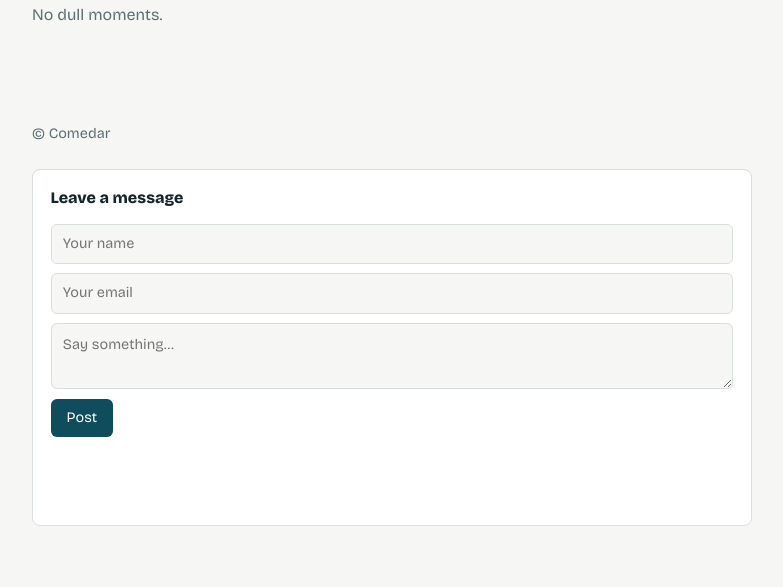
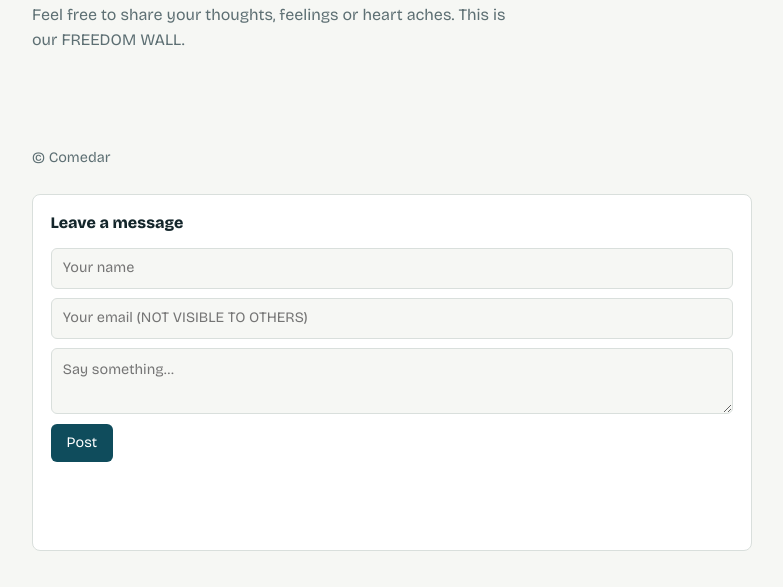
Before and after one commit to movievivo85-gif/Comedar, a plain HTML site: page index.html in a window 1280 px wide. Shown: the part 179-766 px from the top of the page, without its empty margins (248-1031 px from the left). Drawn offline with nearby package versions, Linux system fonts and the light colour scheme.

Commit message:
Update index.html

```diff
--- a/index.html
+++ b/index.html
@@ -92,7 +92,7 @@
   <main id="content">
     <section id="page-home">
       <h1>Welcome to VTO Files</h1>
-      <p class="lede">No dull moments.</p>
+      <p class="lede">Feel free to share your thoughts, feelings or heart aches. This is our FREEDOM WALL.</p>
     </section>
 
     <section id="videos" hidden>
@@ -114,7 +114,7 @@
       <h2>Leave a message</h2>
       <form id="board-form">
         <input id="board-name" type="text" maxlength="40" placeholder="Your name" autocomplete="name" required>
-        <input id="board-email" type="email" maxlength="100" placeholder="Your email" autocomplete="email" required>
+        <input id="board-email" type="email" maxlength="100" placeholder="Your email (NOT VISIBLE TO OTHERS)" autocomplete="email" required>
         <textarea id="board-text" maxlength="500" placeholder="Say something…" required></textarea>
         <button type="submit">Post</button>
         <p id="board-status" role="status"></p>
```
